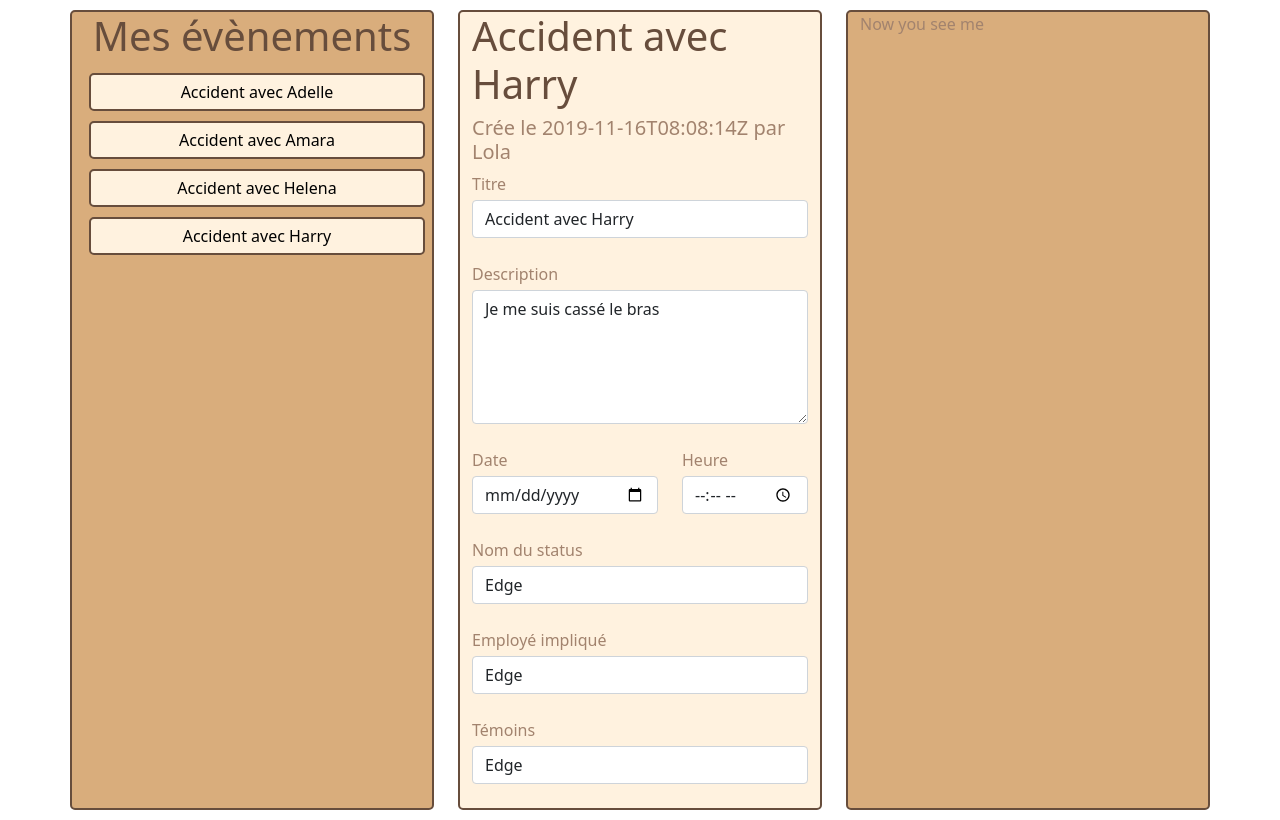
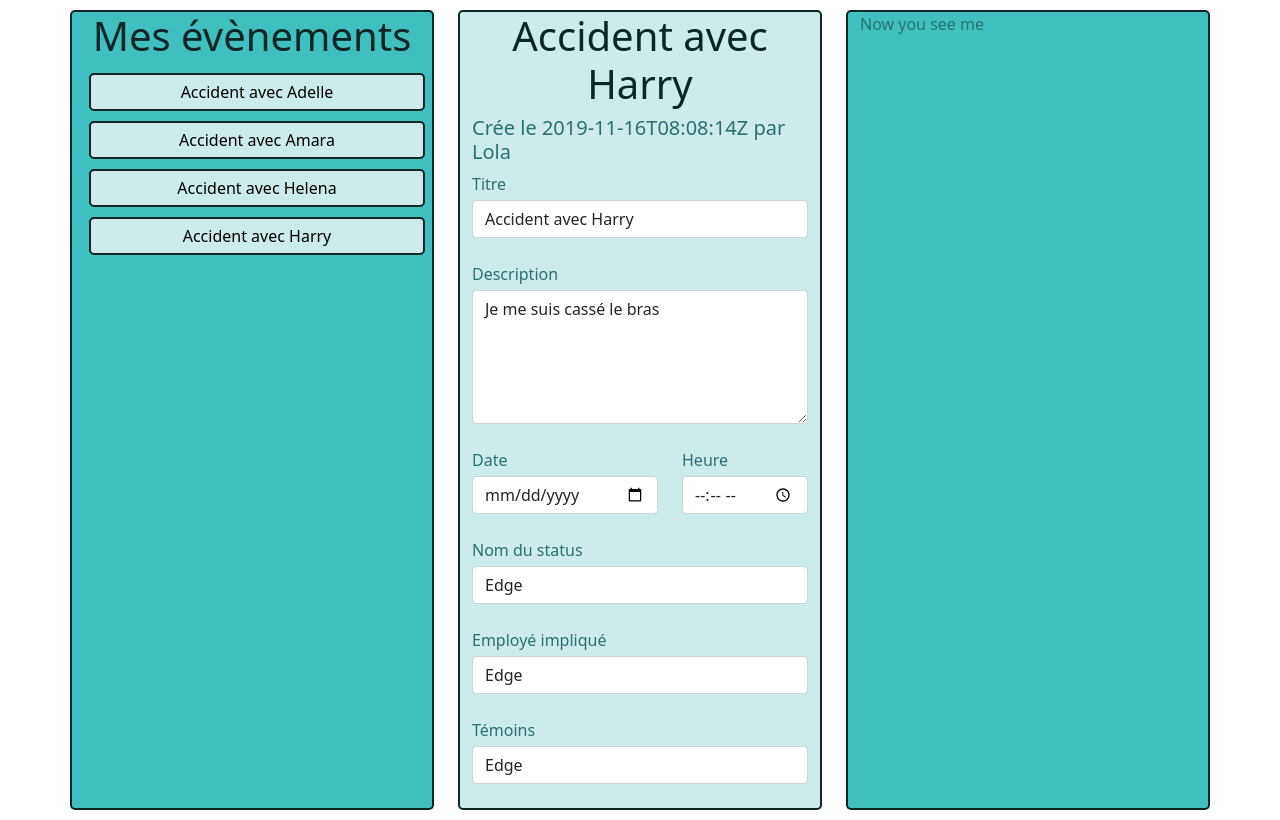
Before and after one commit to Loiseauc/CONFORMiT_test, a plain HTML site: page index.html in a window 1280 px wide. Drawn offline with nearby package versions, Linux system fonts and the light colour scheme.

Commit message:
change color

```diff
--- a/index.css
+++ b/index.css
@@ -1,16 +1,10 @@
 
 :root {
-  --colorprimaire: #674d3c;
-  --colorsecondaire: #a2836e;
-  --colortertiaire: #d9ad7c;
-  --colorquatairnaire: #fff2df;
+  --colorprimaire: #0C2626;
+  --colorsecondaire:  #267272;
+  --colortertiaire: #3FBFBF;
+  --colorquatairnaire: #cdebeb;
 }
-/*
-var(--colorprimaire)
-var(--colorsecondaire)
-var(--colortertiaire)
-var(--colorquatairnaire)
-*/
 
 html, body {
     padding: 5px;
@@ -19,6 +13,7 @@ html, body {
 
 h1 {
 	color : var(--colorprimaire) ;
+	text-align: center;
 }
 
 h2 {
@@ -41,10 +36,6 @@ p {
 }
 .comment{
 	background-color :var(--colortertiaire);
-}
-
-.list-accidents-container h1{
-	text-align: center;
 }
 
 .accident{
```
